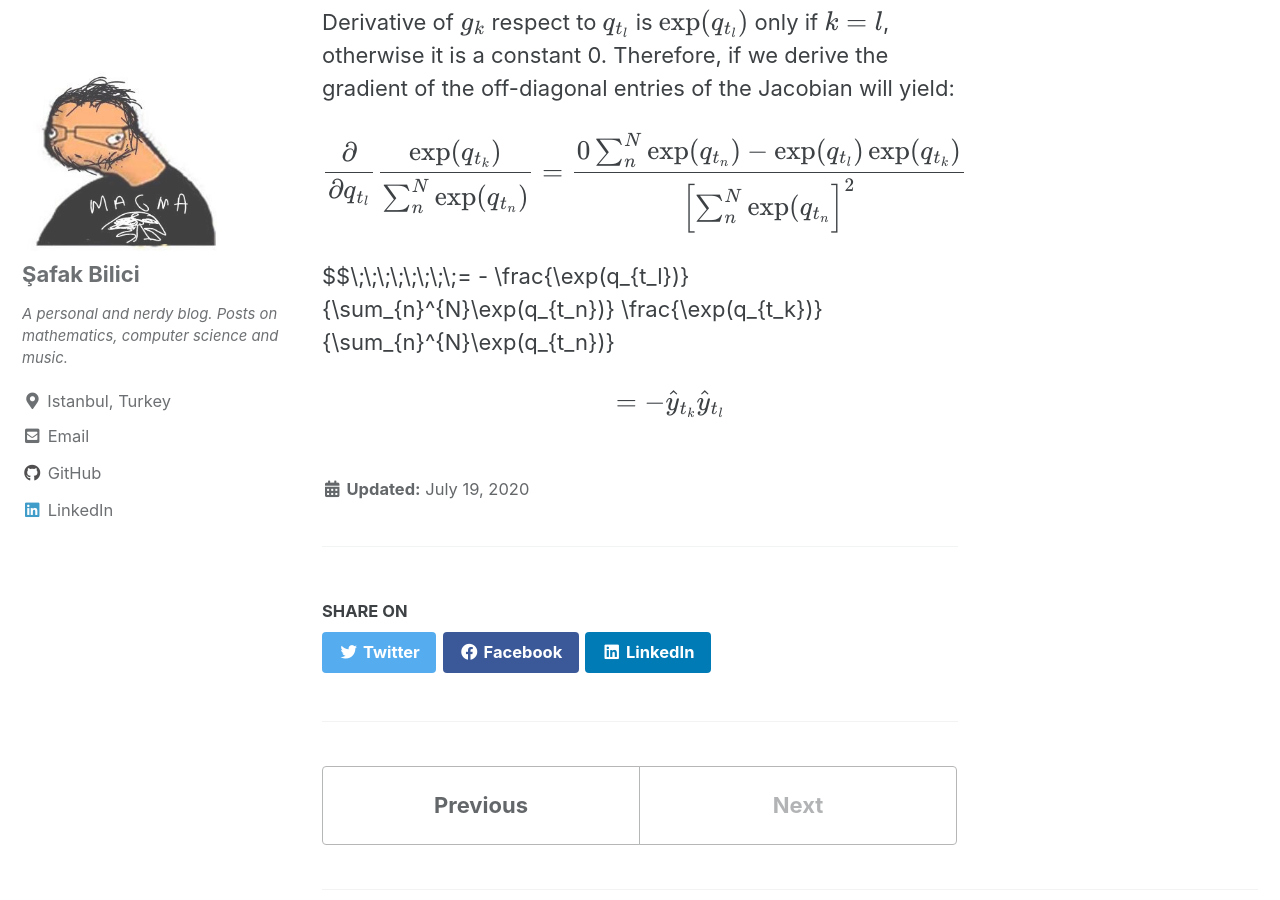
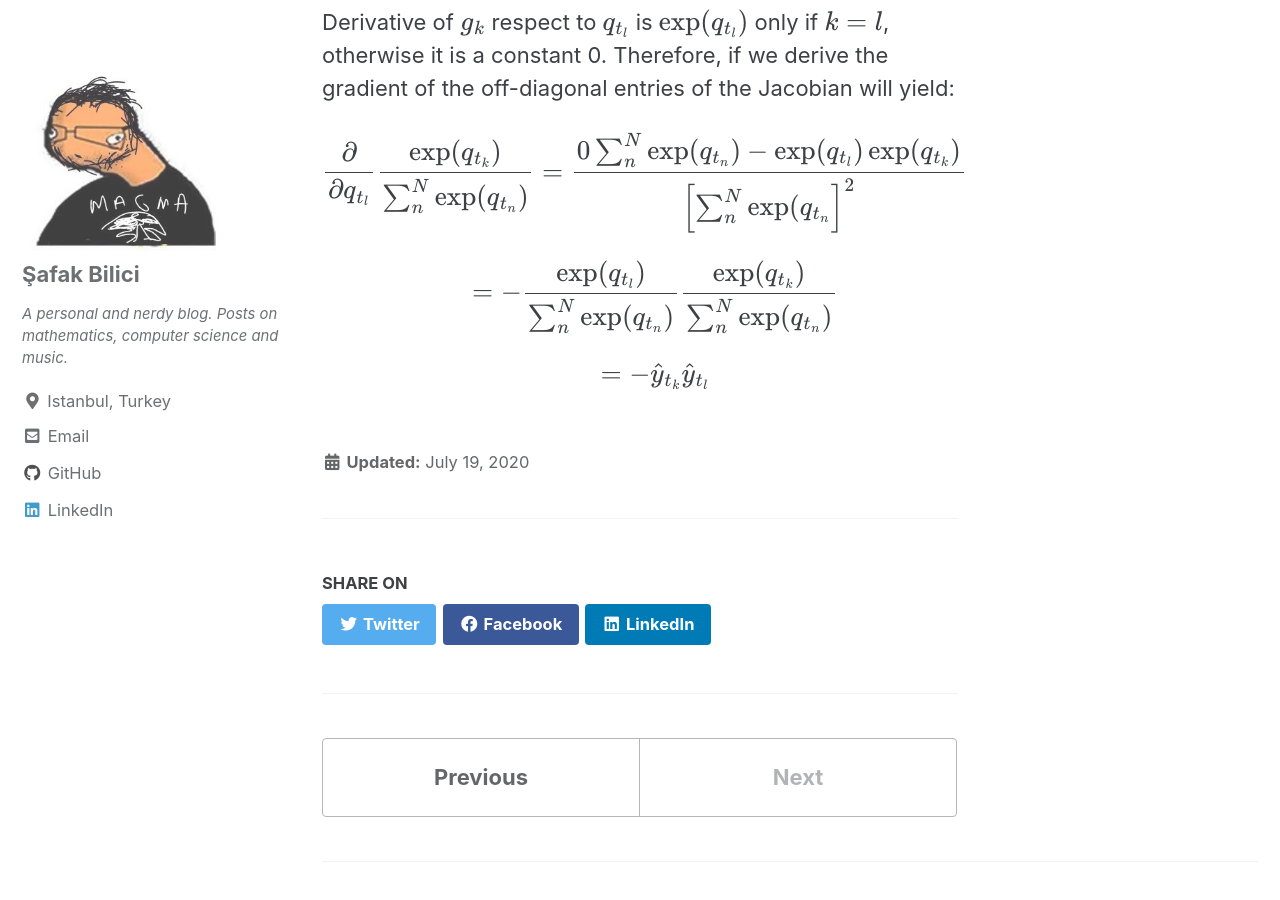
Before and after one commit to safakkbilici/safakkbilici.github.io, a Jekyll site: the page built from _posts/2020-07-19-training-bidirectional-rnns.md, in a window 1280 px wide and 900 px high, scrolled down 7132 px. Built offline with Jekyll 4.4.1, drawn with Linux system fonts in a browser that asks for light colours; cached includes are drawn as plain includes; formulas are drawn with MathJax 3.

Commit message:
jacobians

```diff
--- a/_posts/2020-07-19-training-bidirectional-rnns.md
+++ b/_posts/2020-07-19-training-bidirectional-rnns.md
@@ -127,6 +127,6 @@ Derivative of $$g_k$$ respect to $$q_{t_l}$$ is $$\exp(q_{t_l})$$ only if $$k=l$
 
 $$\frac{\partial}{\partial q_{t_l}} \frac{\exp(q_{t_k})}{\sum_{n}^{N}\exp(q_{t_n})} = \frac{0 \sum_{n}^{N}\exp(q_{t_n}) - \exp(q_{t_l}) \exp(q_{t_k})}{\left[\sum_{n}^{N}\exp(q_{t_n}\right]^2}$$
 
-$$\;\;\;\;\;\;\;\;= - \frac{\exp(q_{t_l})}{\sum_{n}^{N}\exp(q_{t_n})} \frac{\exp(q_{t_k})}{\sum_{n}^{N}\exp(q_{t_n})}
+$$\;\;\;\;= - \frac{\exp(q_{t_l})}{\sum_{n}^{N}\exp(q_{t_n})} \frac{\exp(q_{t_k})}{\sum_{n}^{N}\exp(q_{t_n})}$$
 
-$$\;\;\;\;\;\;\;\; = -\hat{y}_{t_k} \hat{y}_{t_l}$$
+$$\;\;\;\; = -\hat{y}_{t_k} \hat{y}_{t_l}$$
```
